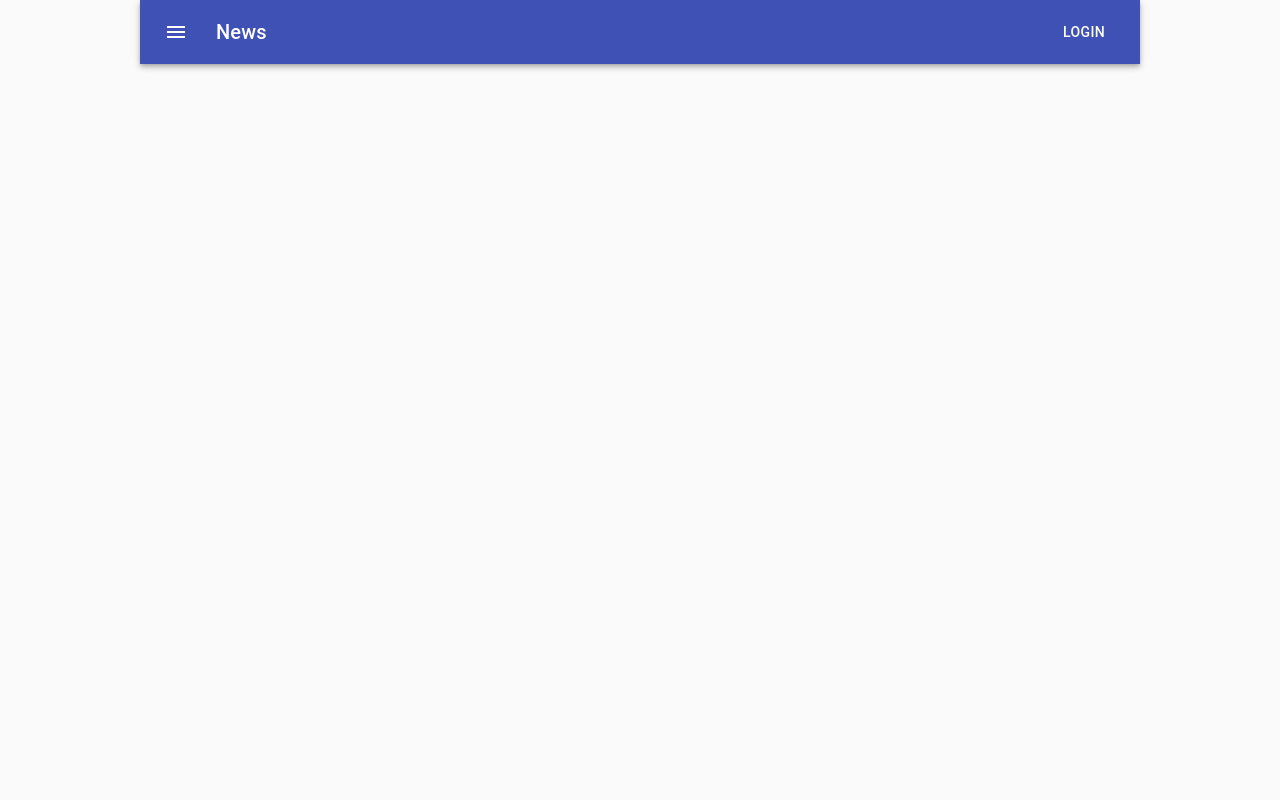
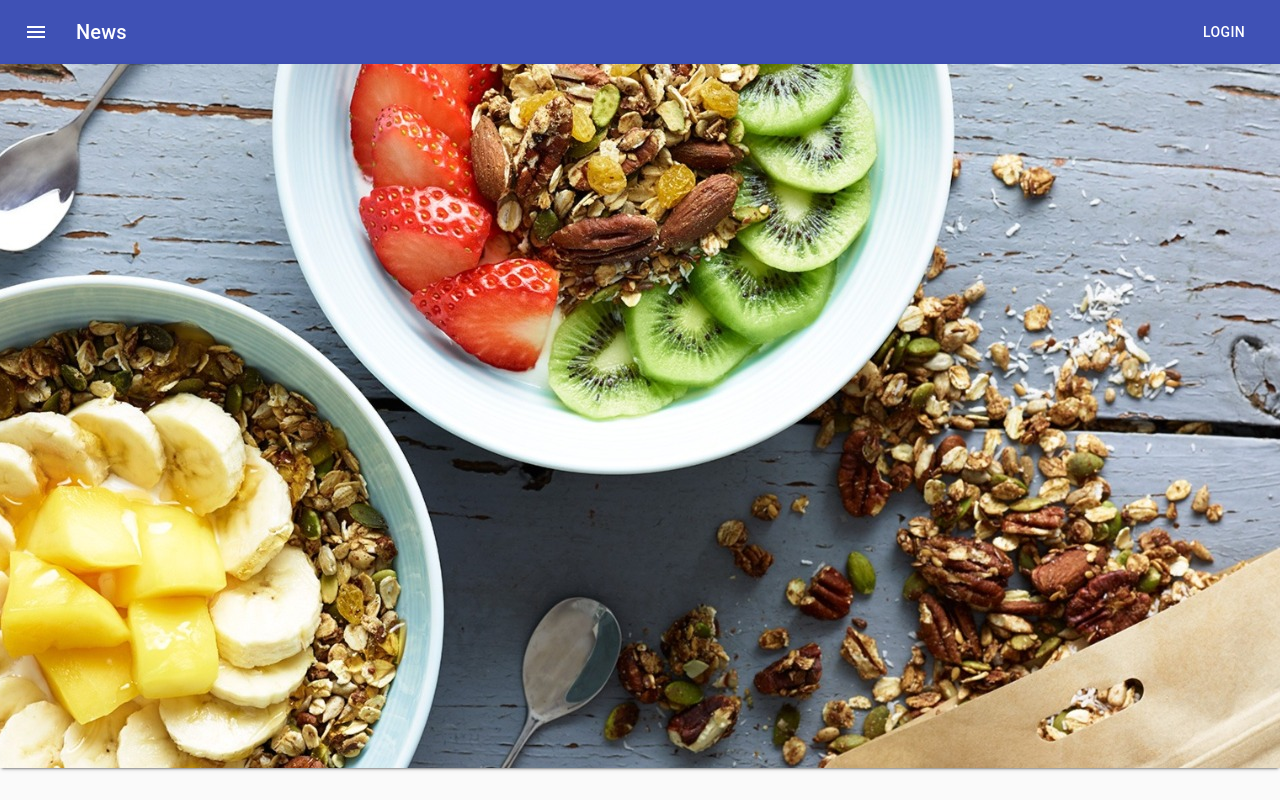
Before and after one commit to treilly6/calorie_counter, a React (Create React App) app: page /lp in a window 1280 px wide. Built offline with nearby package versions, Linux system fonts and the light colour scheme; the HTML template or start-up script is replaced by a standard one.

Commit message:
landingpage foundation

```diff
--- a/src/App.css
+++ b/src/App.css
@@ -8,7 +8,7 @@ body {
     background-color: #fafafa;
 }
 
-.App {
+.main-content-container {
     max-width: 1000px;
     margin: 0 auto;
 }
--- a/src/App.js
+++ b/src/App.js
@@ -6,6 +6,7 @@ import APISearch from './Components/Search/APISearch';
 import FoodItem from './Components/FoodItem/FoodItem';
 import Header from './Components/Header/Header';
 import Paper from '@material-ui/core/Paper';
+import LandingPage from './Components/HomePage/LandingPage';
 
 function App() {
   return (
@@ -13,9 +14,12 @@ function App() {
           <div className="App">
               <Header />
               <Paper elevation={2}>
-                  <Route exact path="/" component={JournalHome} />
-                  <Route exact path="/search" component={APISearch} />
-                  <Route exact path="/item" component={FoodItem} />
+                  <Route exact path="/lp" component={LandingPage} />
+                  <div className="main-content-container">
+                      <Route exact path="/" component={JournalHome} />
+                      <Route exact path="/search" component={APISearch} />
+                      <Route exact path="/item" component={FoodItem} />
+                  </div>
               </Paper>
           </div>
       </Router>
--- /dev/null
+++ b/src/Components/HomePage/LandingPage.css
@@ -0,0 +1,5 @@
+.lp-main-photo {
+    display: flex;
+    justify-content: center;
+    overflow-x: hidden;
+}
--- /dev/null
+++ b/src/Components/HomePage/LandingPage.js
@@ -0,0 +1,11 @@
+import React from 'react';
+import photo1 from '../../images/food-image-1.jpg';
+import './LandingPage.css';
+
+export default function LandingPage() {
+    return(
+        <div className="lp-main-photo">
+            <img src={photo1} />
+        </div>
+    )
+}
```
Also changed, not shown: src/images/food-image-1.jpg (added).
